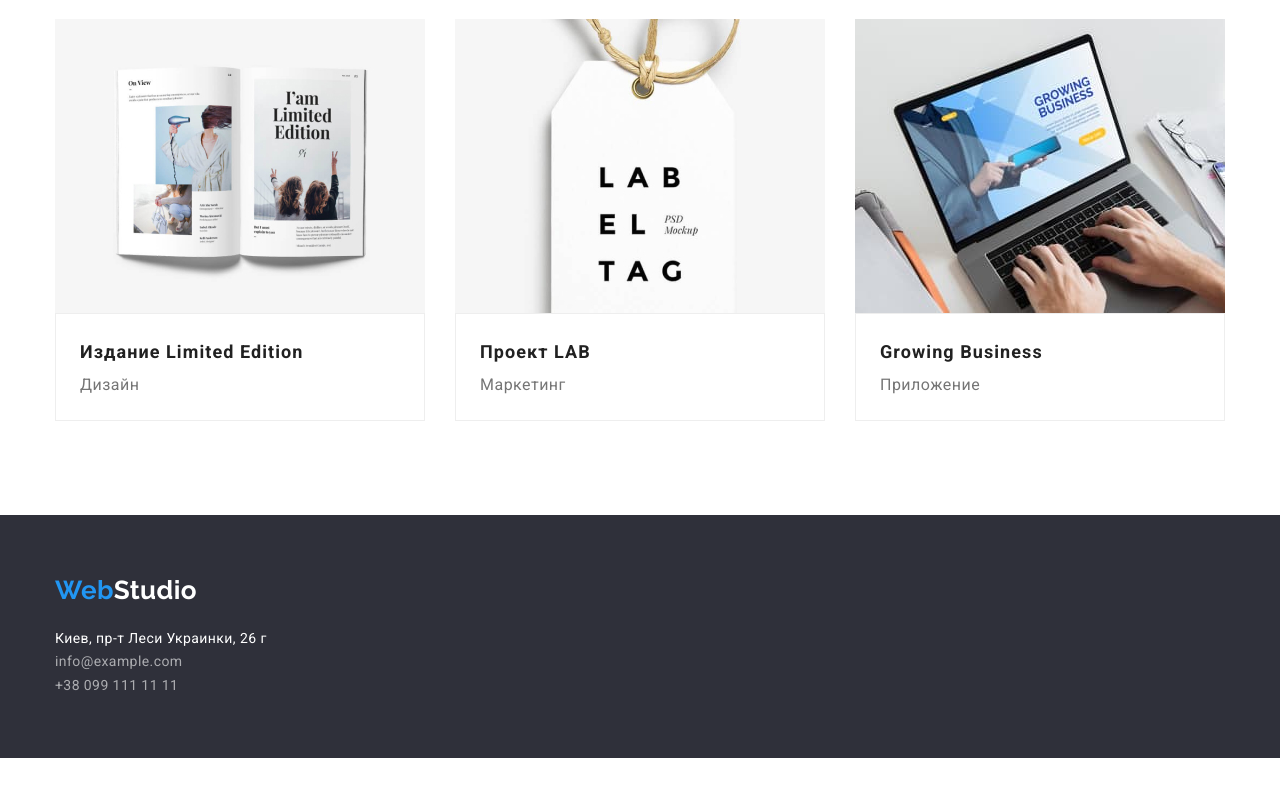
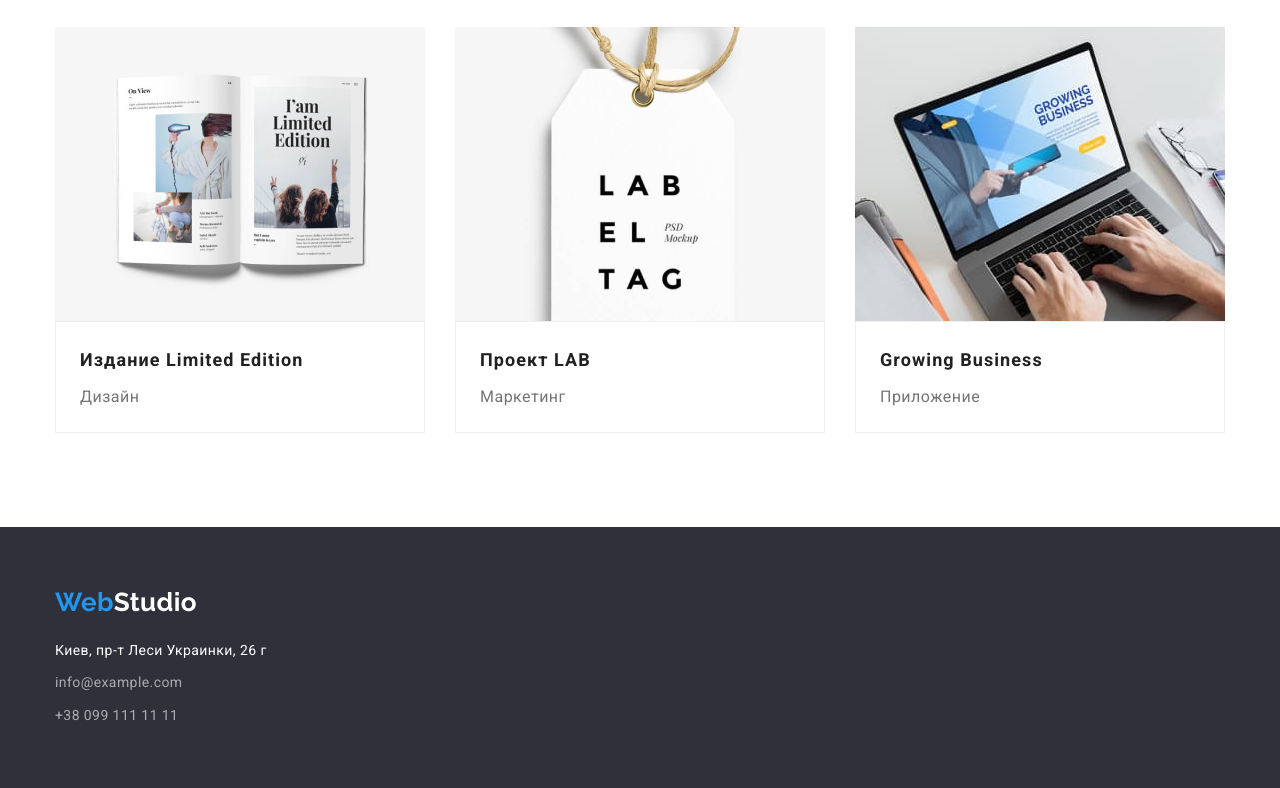
Before and after one commit to TetianaDoroshko/goit-markup-hw-03, a plain HTML site: page portfolio.html in a window 1280 px wide. Shown: the part 1120-1908 px from the top of the page. Before the commit the page ends 1878 px from the top, so only its background shows below. Drawn offline with nearby package versions, Linux system fonts and the light colour scheme.

Commit message:
Corrects margins

```diff
--- a/CSS/style.css
+++ b/CSS/style.css
@@ -190,6 +190,7 @@ img {
   letter-spacing: 0.03em;
   text-transform: uppercase;
   color: var(--title-color);
+  margin-bottom: 10px;
 }
 
 /* Чем мы занимаемся */
@@ -268,10 +269,13 @@ img {
 .tel-link:focus {
   color: var(--accent-color);
 }
-
+.address .contacts:not(:last-child) {
+  margin-bottom: 9px;
+}
 .footer .logo span {
   color: var(--bgd-light);
 }
+
 /* Portfolio */
 
 .portfolio-button {
@@ -332,6 +336,7 @@ img {
   line-height: 2;
   letter-spacing: 0.06em;
   color: var(--title-color);
+  margin-bottom: 4px;
 }
 .portf-text {
   font-size: 16px;
--- a/portfolio.html
+++ b/portfolio.html
@@ -114,10 +114,10 @@
         <div class="container">
             <a class="logo" href="./index.html">Web<span>Studio</span></a>
             <address class="address">
-                <a class="address-link" href="https://goo.gl/maps/gmN9msgWYYtAYABk7" target="_blanc">Киев, пр-т Леси Украинки,
-                    26 г</a> <br>
-                <a class="mail-link" href="mailto:info@example.com">info@example.com</a> <br>
-                <a class="tel-link" href="tel:+380991111111">+38 099 111 11 11</a>
+                <p class="contacts"><a class="address-link" href="https://goo.gl/maps/gmN9msgWYYtAYABk7" target="_blanc">Киев, пр-т Леси
+                        Украинки, 26 г</a></p>
+                <p class="contacts"><a class="mail-link" href="mailto:info@example.com">info@example.com</a></p>
+                <p class="contacts"><a class="tel-link" href="tel:+380991111111">+38 099 111 11 11</a></p>
             </address>
         </div>
     </footer>
```
Also changed, not shown: index.html (+3 -3 lines).
